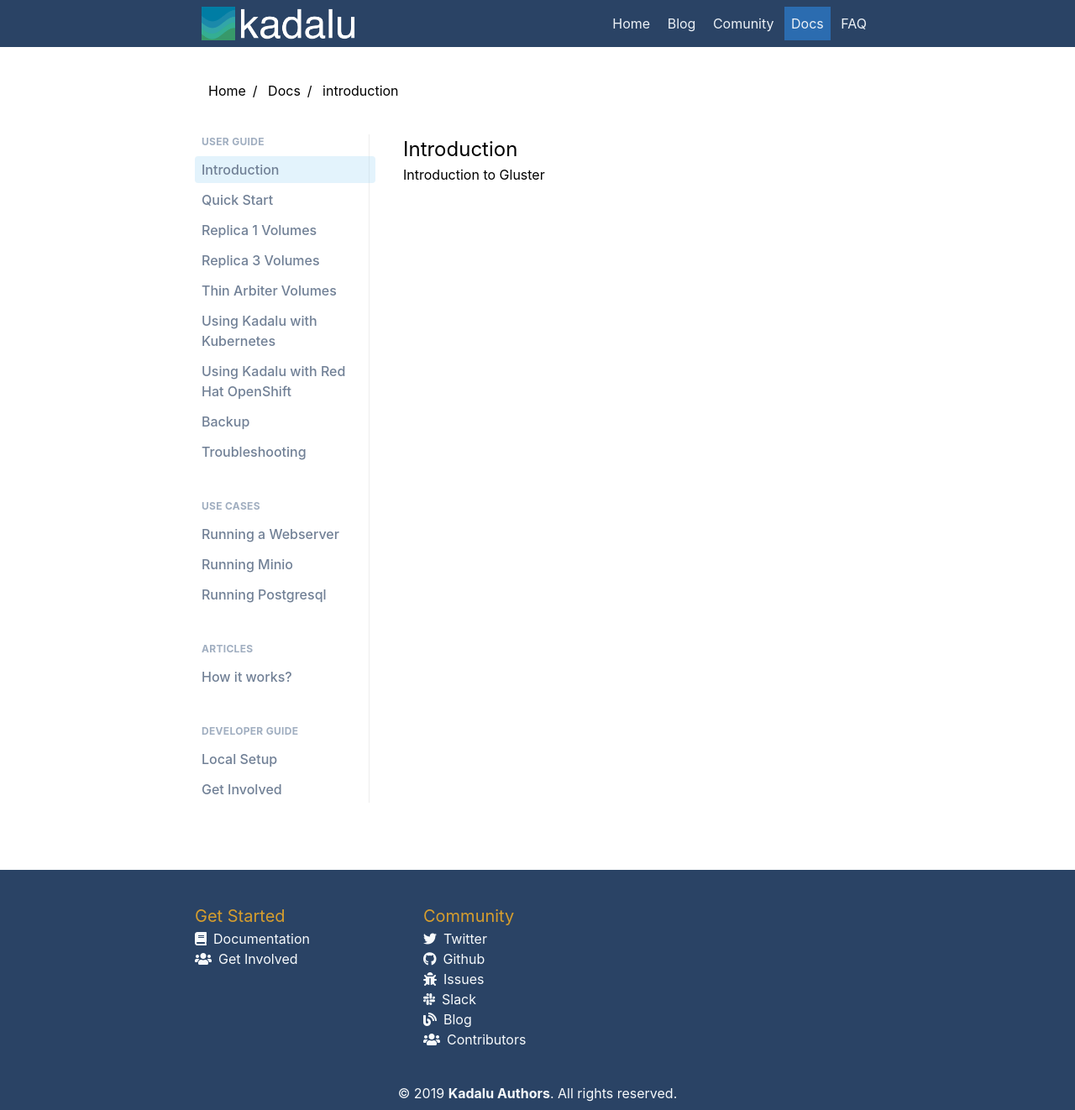
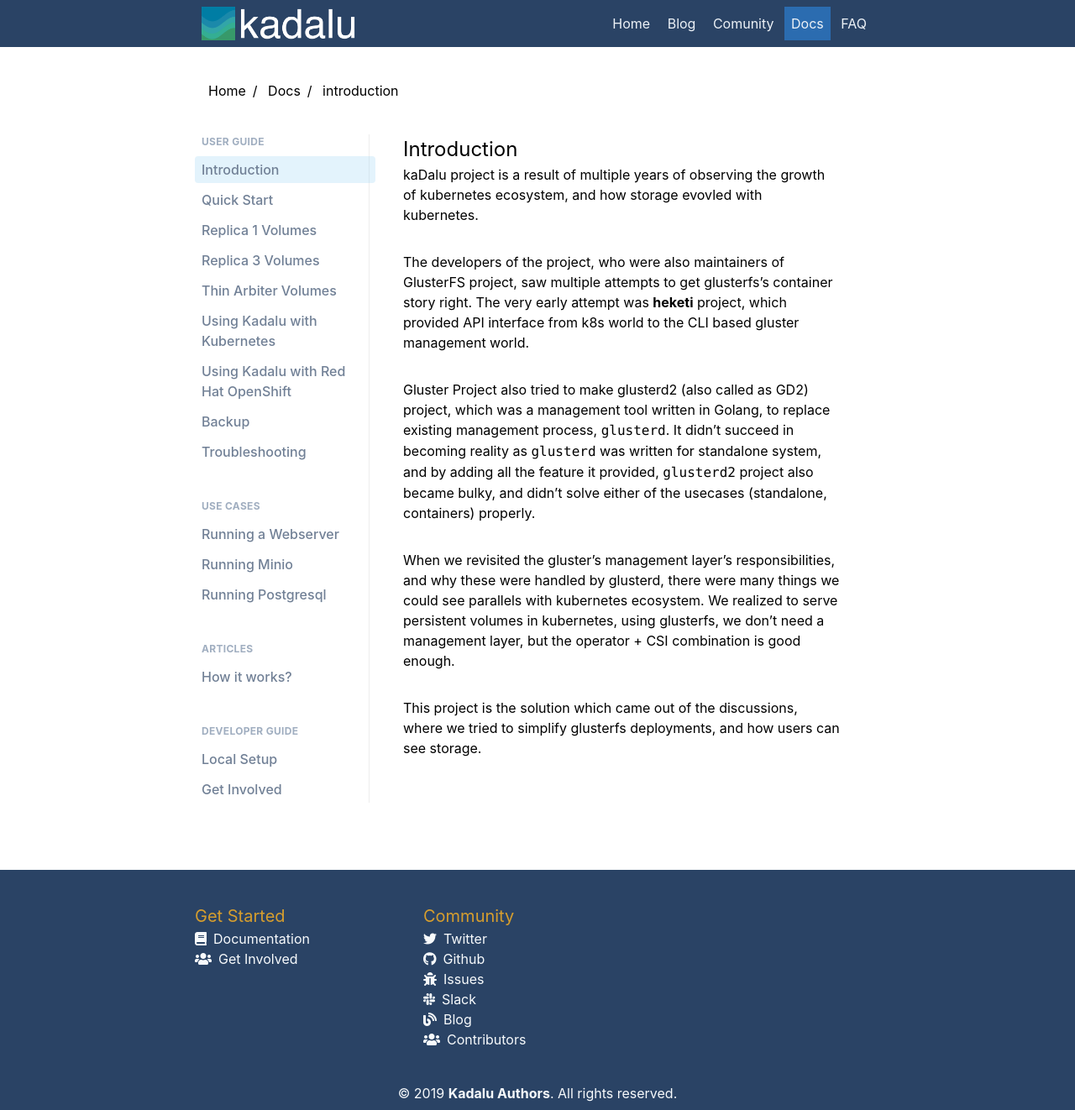
Before and after one commit to kadalu/kadalu.github.io, a Jekyll site: the page built from docs/introduction.md, in a window 1280 px wide. Shown: the whole page at 84% size. Built offline with Jekyll 4.4.1, drawn with Linux system fonts in a browser that asks for light colours.

Commit message:
docs: update introduction

```diff
--- a/docs/introduction.md
+++ b/docs/introduction.md
@@ -4,4 +4,27 @@ layout: docs
 
 # Introduction
 
-Introduction to Gluster
+
+kaDalu project is a result of multiple years of observing the growth
+of kubernetes ecosystem, and how storage evovled with kubernetes.
+
+The developers of the project, who were also maintainers of GlusterFS
+project, saw multiple attempts to get glusterfs's container story right.
+The very early attempt was **heketi** project, which provided API interface
+from k8s world to the CLI based gluster management world.
+
+Gluster Project also tried to make glusterd2 (also called as GD2) project,
+which was a management tool written in Golang, to replace existing management
+process, `glusterd`. It didn't succeed in becoming reality as `glusterd` was
+written for standalone system, and by adding all the feature it provided,
+`glusterd2` project also became bulky, and didn't solve either of the
+usecases (standalone, containers) properly.
+
+When we revisited the gluster's management layer's responsibilities, and why
+these were handled by glusterd, there were many things we could see parallels
+with kubernetes ecosystem. We realized to serve persistent volumes in
+kubernetes, using glusterfs, we don't need a management layer, but the
+operator + CSI combination is good enough.
+
+This project is the solution which came out of the discussions, where we
+tried to simplify glusterfs deployments, and how users can see storage.
```
